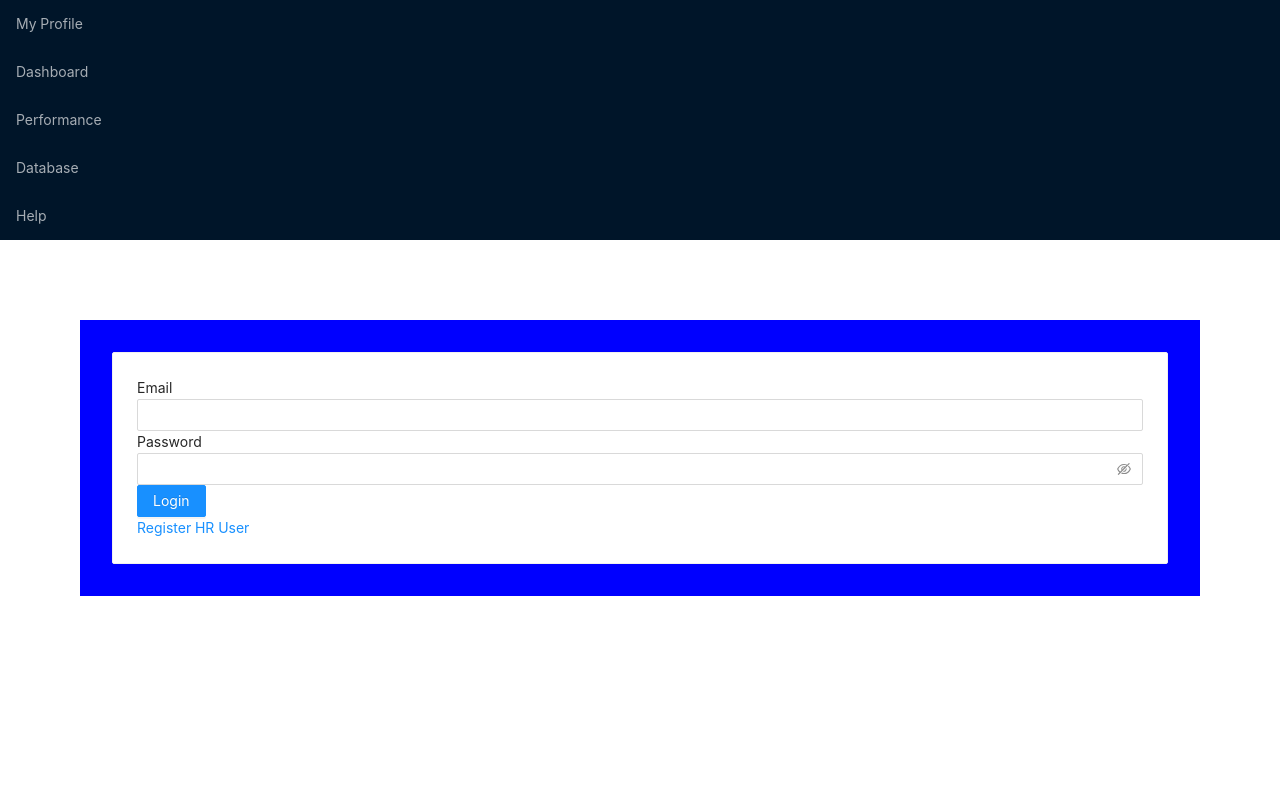
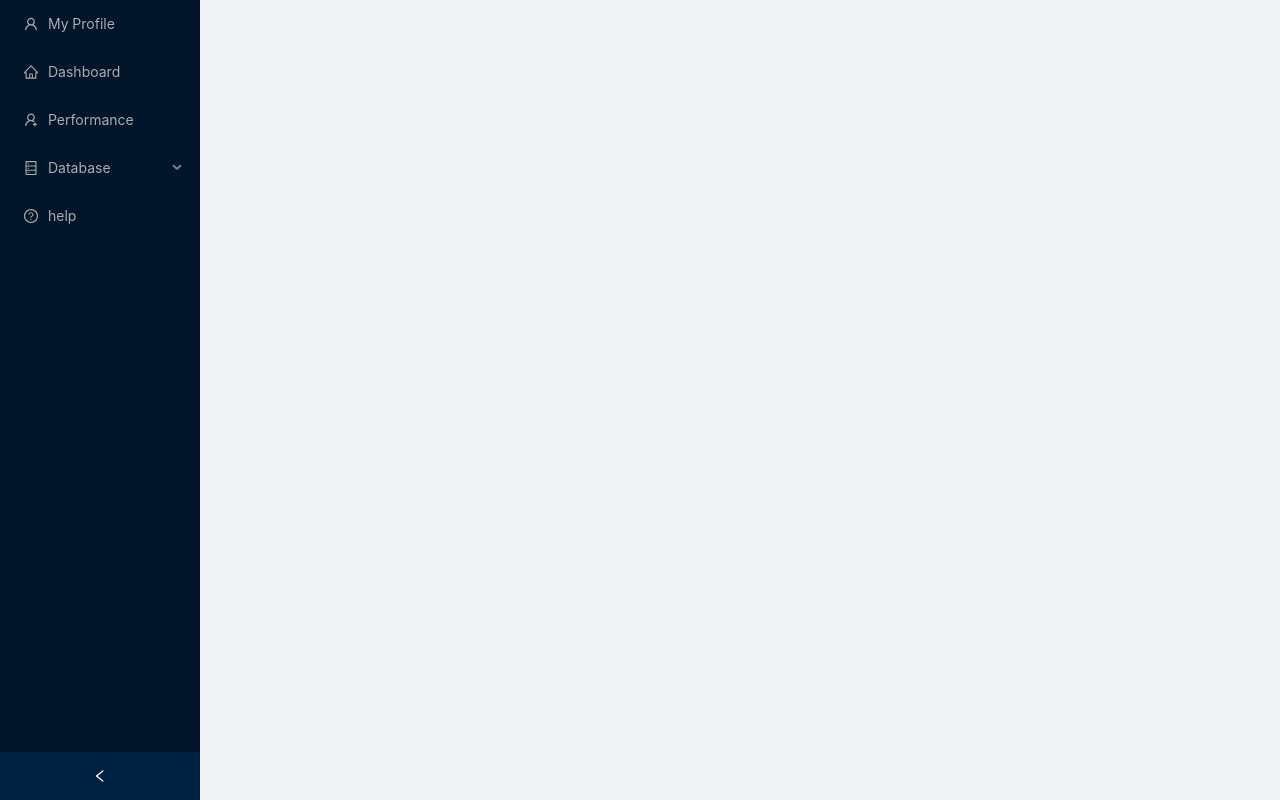
Before and after one commit to AlghazHernanda/human-resource-website, a React (Create React App) app in the folder front end/: page / in a window 1280 px wide. Built offline with nearby package versions, Linux system fonts and the light colour scheme.

Commit message:
Add many big changes including theme customization

```diff
--- a/front end/src/App.js
+++ b/front end/src/App.js
@@ -10,6 +10,7 @@ function App() {
         <Routes>
           <Route path="/" element={<Home />} />
           <Route path="/login" element={<Login />} />
+          <Route path="/register" element={<h1>Not Found</h1>} />
         </Routes>
       </BrowserRouter>
     </div>
--- a/front end/src/App.css
+++ b/front end/src/App.less
@@ -1,3 +1,5 @@
+@import "antd/dist/antd.css";
+
 .App {
   text-align: center;
 }
--- a/front end/src/assets/style/main.css
+++ b/front end/src/assets/style/main.css
@@ -1,28 +1,5 @@
-.card {
-    background-color: white;
-    padding: 1rem;
-    border-radius: 8px;
-    position: relative;
+@import "antd/dist/antd.css";
+
+body {
+    background-color: rgba(228, 49, 49, 0.933);
 }
-
-.btn-container {
-    display: flex;
-    align-items: center;
-}
-
-.login-wrapper {
-    background-color: blue;
-    position: relative;
-    align-items: center;
-    margin: 10vh;
-    padding: 4vh;
-}
-
-.layout-grid {
-    display: grid;
-    grid-template-columns: 352;
-}
-
-.sidebar {
-
-}
--- a/front end/src/component/SideBar/index.js
+++ b/front end/src/component/SideBar/index.js
@@ -1,35 +1,45 @@
-import React from "react";
-import { Menu } from 'antd';
+import React, { useState } from "react";
+import { Layout, Menu } from 'antd';
+import {
+    UserOutlined,
+    HomeOutlined,
+    UserAddOutlined,
+    DatabaseOutlined,
+    QuestionCircleOutlined,
+} from '@ant-design/icons';
+const { Sider } = Layout;
+
+
+function getItem(label, key, icon, children) {
+    return {
+        key,
+        icon,
+        children,
+        label,
+    };
+}
+
+const items = [
+    getItem('My Profile', 'myProfile', <UserOutlined />),
+    getItem('Dashboard', 'dashboard', <HomeOutlined />),
+    getItem('Performance', 'performance', <UserAddOutlined />),
+    getItem('Database', 'database', <DatabaseOutlined />, [
+        getItem('Roles', 'roles'),
+        getItem('Divisions', 'divisions'),
+        getItem('Program', 'program'),
+        getItem('Employees', 'employees'),
+    ]),
+    getItem('help', 'help', <QuestionCircleOutlined />),
+]
 
 export default function SideBar() {
+    const [collapsed, setCollapsed] = useState(false);
     return (
-        <div className="sidebar">
-            <Menu
-                theme="dark"
-                items={[
-                    {
-                        key: 'myProfile',
-                        label: "My Profile"
-                    },
-                    {
-                        key: 'dashboard',
-                        label: "Dashboard"
-                    },
-                    {
-                        key: 'performance',
-                        label: "Performance"
-                    },
-                    {
-                        key: 'database',
-                        label: "Database"
-                    },
-                    {
-                        key: 'help',
-                        label: "Help"
-                    },
-                ]}
-            />
-
-        </div>
+        <Layout style={{minHeight: '100vh'}}>
+            <Sider collapsible collapsed={collapsed} onCollapse={(value) => setCollapsed(value)}>
+                <div className="logo" />
+                <Menu theme="dark" defaultSelectedKeys={['1']} mode="inline" items={ items } />
+            </Sider>
+        </Layout>
     )
 }
--- a/front end/src/pages/Home/index.js
+++ b/front end/src/pages/Home/index.js
@@ -6,7 +6,6 @@ export default function Home() {
     return (
         <div className='layout-grid'>
             <SideBar />
-            <Login />
         </div>
     )
 }
--- /dev/null
+++ b/front end/src/pages/Login/Login.module.css
@@ -0,0 +1,54 @@
+html {
+    background-color: aliceblue;
+}
+
+.card {
+    background-color: white;
+    padding: 1rem;
+    margin: 20px;
+    border-radius: 8px;
+    position: relative;
+}
+
+.cardLogin {
+    background-color: rgb(255, 251, 251);
+    padding: 1rem;
+    margin: 20px;
+    border-radius: 8px;
+    position: relative;
+}
+
+.btn_container {
+    display: flex;
+    align-items: center;
+}
+
+.login_wrapper {
+    background-color: #004C9B;
+    position: relative;
+    align-items: center;
+    margin: 20vw;
+    padding: 4vh;
+}
+
+.layout_grid {
+    display: grid;
+    height: 90vh;
+    grid-template-columns: 352px 1fr;
+    grid-template-areas: none;
+}
+
+.sidebar {
+    background-color: #004C9B;
+    height: 100vh;
+}
+
+.sidebarMenu {
+    background-color: #004C9B;
+    height: 100%;
+    padding: 1rem;
+}
+
+.form_group {
+    margin: 5% 20% 5% 20%;
+}
--- a/front end/src/pages/Login/index.js
+++ b/front end/src/pages/Login/index.js
@@ -1,29 +1,30 @@
 import { Button, Card, Form, Input } from 'antd';
 import React from 'react';
+import styles from './Login.module.css';
 
 export default function Login() {
     return (
-        <div className='login-wrapper'>
-            <Card>
+        <div className={styles.login_wrapper}>
+            <Card className={styles.cardLogin}>
                 <Form
                     onFinish={() => {
                         console.log("sudah submitted")
                     }}
                 >
-                    <div className='form-group'>
+                    <div className={styles.form_group}>
                         <label>Email</label>
                         <Input autoComplete='false' name='email' />
                     </div>
-                    <div className='form-group'>
+                    <div className={styles.form_group}>
                         <label>Password</label>
                         <Input.Password autoComplete='false' name='password' />
                     </div>
-                    <div className='form-group'>
+                    <div className={styles.form_group}>
                         <Button type='primary' htmlType='submit'>
                             Login
                         </Button>
                     </div>
-                    <a href="" target="">Register HR User</a>
+                    <a className={styles.form_group} href="" target="">Register HR User</a>
                 </Form>
             </Card>
         </div>
```
Also changed, not shown: front end/src/assets/images/alphahumanresource.png (added), front end/src/croco.config.js (added).
